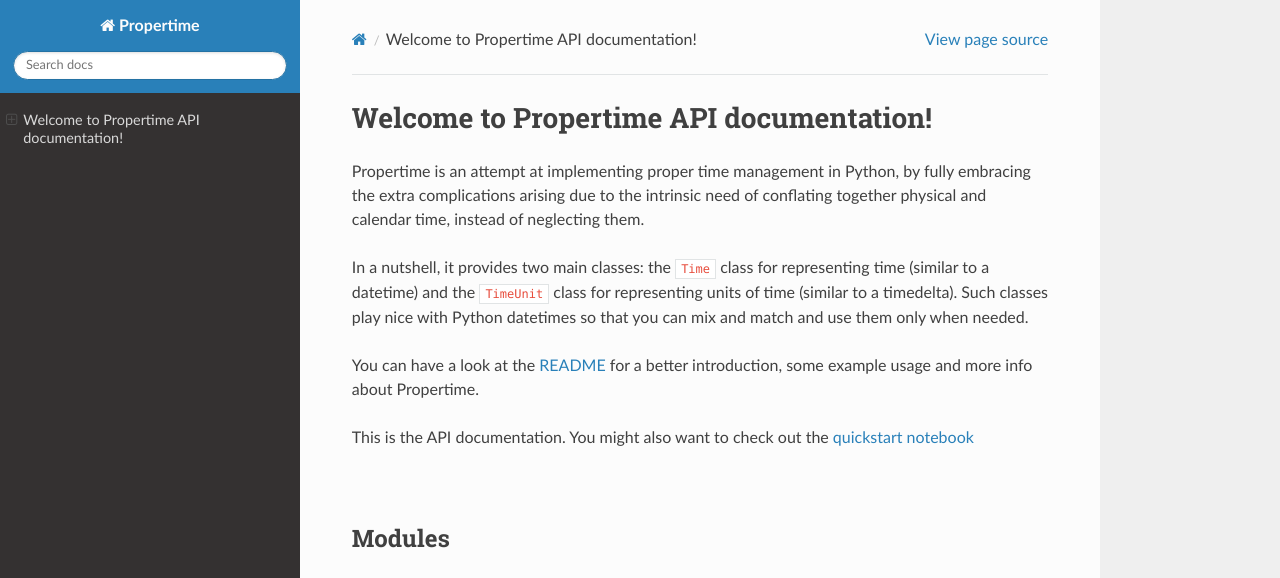
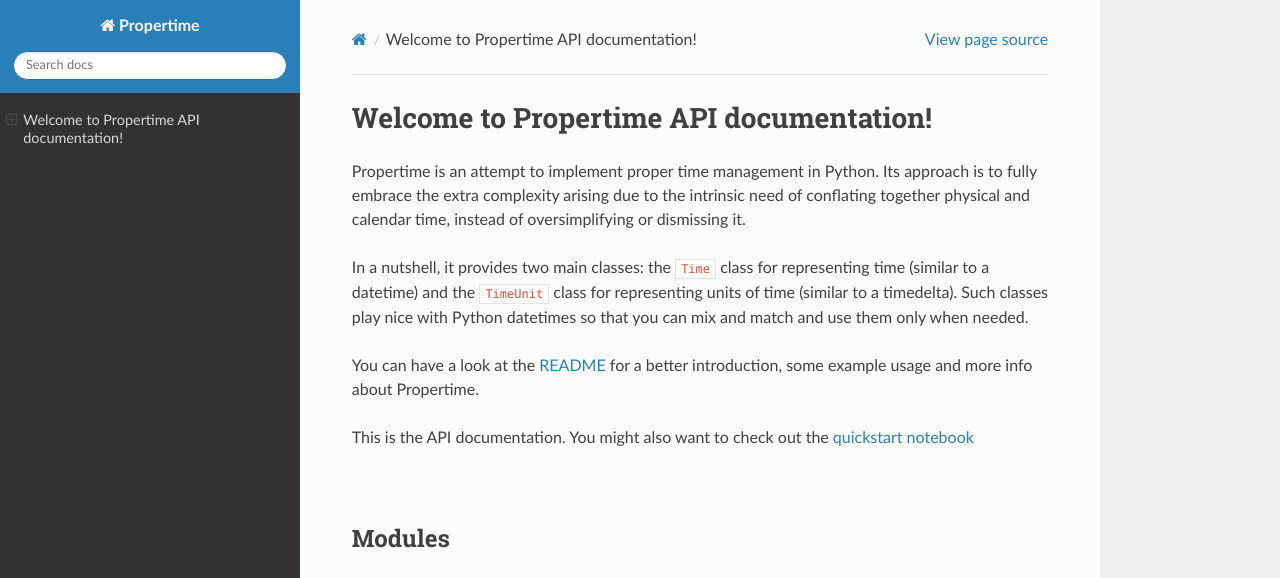
Before and after one commit to sarusso/Propertime, a Sphinx documentation site: the page built from docs/index.rst, in a window 1280 px wide and 1132 px high. Shown: the top 578 px of the window. Built offline with Sphinx 7.4.7 and the Read the Docs theme 3.1.0, drawn with Linux system fonts in a browser that asks for light colours; grey boxes are pictures that could not be loaded.

```diff
--- a/docs/index.rst
+++ b/docs/index.rst
@@ -2,9 +2,9 @@ Welcome to Propertime API documentation!
 =============================================
 
 
-Propertime is an attempt at implementing proper time management in Python,
-by fully embracing the extra complications arising due to the intrinsic need of
-conflating together physical and calendar time, instead of neglecting them.
+Propertime is an attempt to implement proper time management in Python. Its approach
+is to fully embrace the extra complexity arising due to the intrinsic need of conflating
+together physical and calendar time, instead of oversimplifying or dismissing it.
 
 In a nutshell, it provides two main classes: the ``Time`` class for representing
 time (similar to a datetime) and the ``TimeUnit`` class for representing units
--- a/setup.py
+++ b/setup.py
@@ -6,9 +6,9 @@ setup(name='propertime',
       version='1.0.0',
       description='An attempt at proper time management in Python.',
       long_description="""
-Propertime is an attempt at implementing proper time management in Python,
-by fully embracing the extra complications arising due to the intrinsic need of
-conflating together physical and calendar time, instead of neglecting them.
+Propertime is an attempt to implement proper time management in Python. Its approach
+is to fully embrace the extra complexity arising due to the intrinsic need of conflating
+together physical and calendar time, instead of oversimplifying or dismissing it.
 
 In a nutshell, it provides two main classes: the ``Time`` class for representing
 time (similar to a datetime) and the ``TimeSpan`` class for representing units
```
Also changed, not shown: README.md (+8 -10 lines).
